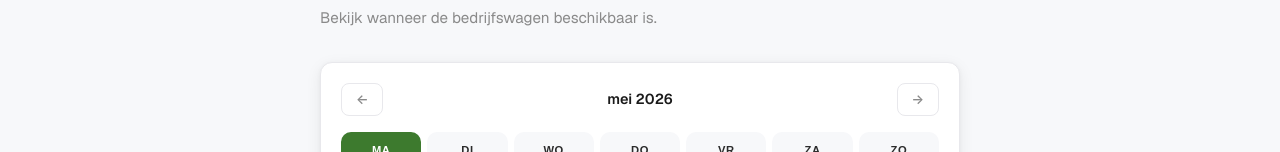
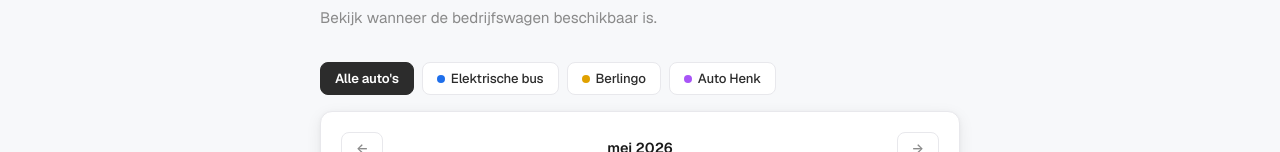
Before and after one commit to Tebi-Bestratingsmaterialen/Wagenboeking, a React (Vite) app: page /mijn-boekingen in a window 1280 px wide. Shown: the part 132-284 px from the top of the page. Built offline with nearby package versions, Linux system fonts and the light colour scheme; no server answers; the database is empty.

Commit message:
Updated admin page

```diff
--- a/src/pages/Admin.jsx
+++ b/src/pages/Admin.jsx
@@ -1,12 +1,14 @@
 import { useState, useEffect } from 'react'
 import { useNavigate } from 'react-router-dom'
 import { supabase } from '../lib/supabase'
+import { VEHICLES, getVehicle } from '../lib/vehicles'
 
 export default function Admin() {
   const [boekingen, setBoekingen] = useState([])
   const [loading, setLoading] = useState(true)
   const [error, setError] = useState('')
   const [filter, setFilter] = useState('aankomend')
+  const [wagenFilter, setWagenFilter] = useState('alle')
   const [authLoading, setAuthLoading] = useState(true)
   const navigate = useNavigate()
 
@@ -58,7 +60,9 @@ export default function Admin() {
     navigate('/admin/login')
   }
 
-  const grouped = boekingen.reduce((acc, b) => {
+  const boekingenGefilterd = wagenFilter === 'alle' ? boekingen : boekingen.filter(b => b.wagen === wagenFilter)
+
+  const grouped = boekingenGefilterd.reduce((acc, b) => {
     if (!acc[b.datum]) acc[b.datum] = []
     acc[b.datum].push(b)
     return acc
@@ -80,7 +84,7 @@ export default function Admin() {
         </div>
       </div>
 
-      <div style={{ display: 'flex', gap: 8, marginBottom: 24, flexWrap: 'wrap' }}>
+      <div style={{ display: 'flex', gap: 8, marginBottom: 12, flexWrap: 'wrap' }}>
         <button className={`btn btn-sm ${filter === 'aankomend' ? 'btn-primary' : 'btn-secondary'}`} onClick={() => setFilter('aankomend')}>
           Aankomend
         </button>
@@ -90,6 +94,40 @@ export default function Admin() {
         <button className="btn btn-sm btn-ghost" onClick={fetchAlles} style={{ marginLeft: 'auto' }}>
           ↻ Vernieuwen
         </button>
+      </div>
+
+      <div style={{ display: 'flex', gap: 8, marginBottom: 24, flexWrap: 'wrap' }}>
+        <button
+          className="btn btn-sm"
+          onClick={() => setWagenFilter('alle')}
+          style={{
+            border: wagenFilter === 'alle' ? '1.5px solid var(--text)' : '1.5px solid var(--border)',
+            background: wagenFilter === 'alle' ? 'var(--text)' : 'var(--surface)',
+            color: wagenFilter === 'alle' ? '#fff' : 'var(--text)',
+          }}
+        >
+          Alle auto's
+        </button>
+        {VEHICLES.map(v => {
+          const actief = wagenFilter === v.id
+          return (
+            <button
+              key={v.id}
+              className="btn btn-sm"
+              onClick={() => setWagenFilter(v.id)}
+              style={{
+                display: 'flex', alignItems: 'center', gap: 6,
+                border: actief ? `1.5px solid ${v.kleur}` : '1.5px solid var(--border)',
+                background: actief ? `${v.kleur}14` : 'var(--surface)',
+                color: actief ? v.kleur : 'var(--text)',
+                fontWeight: actief ? 700 : 500,
+              }}
+            >
+              <span style={{ width: 8, height: 8, borderRadius: '50%', background: v.kleur, display: 'inline-block' }} />
+              {v.naam}
+            </button>
+          )
+        })}
       </div>
 
       {error && <div className="alert alert-error">{error}</div>}
@@ -119,6 +157,7 @@ export default function Admin() {
             <table className="data-table">
               <thead>
                 <tr>
+                  <th>Auto</th>
                   <th>Tijdslot</th>
                   <th>Naam</th>
                   <th>E-mail</th>
@@ -127,10 +166,21 @@ export default function Admin() {
                 </tr>
               </thead>
               <tbody>
-                {items.map(b => (
+                {items.map(b => {
+                  const v = getVehicle(b.wagen)
+                  return (
                     <tr key={b.id}>
                       <td>
-                      <span className="badge badge-green">
+                        <span style={{
+                          display: 'inline-flex', alignItems: 'center', gap: 6,
+                          fontSize: '0.8rem', fontWeight: 700, color: v.kleur,
+                        }}>
+                          <span style={{ width: 8, height: 8, borderRadius: '50%', background: v.kleur, display: 'inline-block' }} />
+                          {v.naam}
+                        </span>
+                      </td>
+                      <td>
+                        <span className="badge" style={{ background: `${v.kleur}14`, color: v.kleur, border: `1px solid ${v.kleur}33` }}>
                           {b.van ? `${b.van.slice(0,5)} – ${b.tot.slice(0,5)}` : b.tijdslot}
                         </span>
                       </td>
@@ -141,7 +191,8 @@ export default function Admin() {
                         <button className="btn btn-danger btn-sm" onClick={() => annuleer(b.id)}>Verwijder</button>
                       </td>
                     </tr>
-                ))}
+                  )
+                })}
               </tbody>
             </table>
           </div>
--- a/src/pages/MijnBoekingen.jsx
+++ b/src/pages/MijnBoekingen.jsx
@@ -1,5 +1,6 @@
 import { useState, useEffect } from 'react'
 import { supabase } from '../lib/supabase'
+import { VEHICLES, getVehicle } from '../lib/vehicles'
 
 function getWeekDays(startDate) {
   const days = []
@@ -25,6 +26,7 @@ export default function MijnBoekingen() {
   const [loading, setLoading] = useState(true)
   const [geselecteerdeDag, setGeselecteerdeDag] = useState(toDateString(new Date()))
   const [weekStart, setWeekStart] = useState(new Date())
+  const [wagenFilter, setWagenFilter] = useState('alle')
   const [error, setError] = useState('')
 
   useEffect(() => {
@@ -55,7 +57,8 @@ export default function MijnBoekingen() {
   const weekDagen = getWeekDays(weekStart)
   const today = toDateString(new Date())
 
-  const boekingenOpDag = boekingen.filter(b => b.datum === geselecteerdeDag)
+  const boekingenGefilterd = wagenFilter === 'alle' ? boekingen : boekingen.filter(b => b.wagen === wagenFilter)
+  const boekingenOpDag = boekingenGefilterd.filter(b => b.datum === geselecteerdeDag)
 
   function vorigeWeek() {
     const d = new Date(weekStart)
@@ -83,6 +86,41 @@ export default function MijnBoekingen() {
 
       {error && <div className="alert alert-error">{error}</div>}
 
+      {/* Wagen filter */}
+      <div style={{ display: 'flex', gap: 8, marginBottom: 16, flexWrap: 'wrap' }}>
+        <button
+          className="btn btn-sm"
+          onClick={() => setWagenFilter('alle')}
+          style={{
+            border: wagenFilter === 'alle' ? '1.5px solid var(--text)' : '1.5px solid var(--border)',
+            background: wagenFilter === 'alle' ? 'var(--text)' : 'var(--surface)',
+            color: wagenFilter === 'alle' ? '#fff' : 'var(--text)',
+          }}
+        >
+          Alle auto's
+        </button>
+        {VEHICLES.map(v => {
+          const actief = wagenFilter === v.id
+          return (
+            <button
+              key={v.id}
+              className="btn btn-sm"
+              onClick={() => setWagenFilter(v.id)}
+              style={{
+                display: 'flex', alignItems: 'center', gap: 6,
+                border: actief ? `1.5px solid ${v.kleur}` : '1.5px solid var(--border)',
+                background: actief ? `${v.kleur}14` : 'var(--surface)',
+                color: actief ? v.kleur : 'var(--text)',
+                fontWeight: actief ? 700 : 500,
+              }}
+            >
+              <span style={{ width: 8, height: 8, borderRadius: '50%', background: v.kleur, display: 'inline-block' }} />
+              {v.naam}
+            </button>
+          )
+        })}
+      </div>
+
       {/* Kalender */}
       <div className="card" style={{ marginBottom: 20, padding: '20px' }}>
         {/* Navigatie */}
@@ -96,7 +134,7 @@ export default function MijnBoekingen() {
         <div style={{ display: 'grid', gridTemplateColumns: 'repeat(7, 1fr)', gap: 6 }}>
           {weekDagen.map((dag, i) => {
             const dagStr = toDateString(dag)
-            const heeftBoeking = boekingen.some(b => b.datum === dagStr)
+            const boekingenDezeDag = boekingenGefilterd.filter(b => b.datum === dagStr)
             const isGeselecteerd = dagStr === geselecteerdeDag
             const isVandaag = dagStr === today
             const isVerleden = dagStr < today
@@ -126,11 +164,15 @@ export default function MijnBoekingen() {
                 <span style={{ fontSize: '1rem', fontWeight: 700, lineHeight: 1 }}>
                   {dag.getDate()}
                 </span>
-                {heeftBoeking && (
-                  <div style={{
+                {boekingenDezeDag.length > 0 && (
+                  <span style={{ display: 'flex', gap: 2 }}>
+                    {boekingenDezeDag.slice(0, 3).map((b, idx) => (
+                      <span key={idx} style={{
                         width: 6, height: 6, borderRadius: '50%',
-                    background: isGeselecteerd ? 'rgba(255,255,255,0.8)' : 'var(--green)'
+                        background: isGeselecteerd ? 'rgba(255,255,255,0.9)' : getVehicle(b.wagen).kleur
                       }} />
+                    ))}
+                  </span>
                 )}
               </button>
             )
@@ -153,12 +195,22 @@ export default function MijnBoekingen() {
           </div>
         )}
 
-        {boekingenOpDag.map(b => (
-          <div key={b.id} className="card" style={{ marginBottom: 10, padding: '16px 20px' }}>
+        {boekingenOpDag.map(b => {
+          const v = getVehicle(b.wagen)
+          return (
+            <div key={b.id} className="card" style={{ marginBottom: 10, padding: '16px 20px', borderLeft: `3px solid ${v.kleur}` }}>
               <div style={{ display: 'flex', justifyContent: 'space-between', alignItems: 'center', gap: 12, flexWrap: 'wrap' }}>
                 <div>
-                <div style={{ fontWeight: 700, fontSize: '1rem', marginBottom: 2 }}>
+                  <div style={{ display: 'flex', alignItems: 'center', gap: 8, marginBottom: 4 }}>
+                    <span style={{ fontWeight: 700, fontSize: '1rem' }}>
                       {b.van ? `${b.van.slice(0,5)} – ${b.tot.slice(0,5)}` : b.tijdslot}
+                    </span>
+                    <span style={{
+                      fontSize: '0.7rem', fontWeight: 700, color: v.kleur, background: `${v.kleur}14`,
+                      padding: '2px 8px', borderRadius: 99,
+                    }}>
+                      {v.naam}
+                    </span>
                   </div>
                   <div style={{ fontSize: '0.85rem', color: 'var(--text-muted)' }}>{b.naam}</div>
                 </div>
@@ -169,7 +221,8 @@ export default function MijnBoekingen() {
                 )}
               </div>
             </div>
-        ))}
+          )
+        })}
       </div>
     </div>
   )
```
Lines whose indentation alone changed are shown as unchanged.
